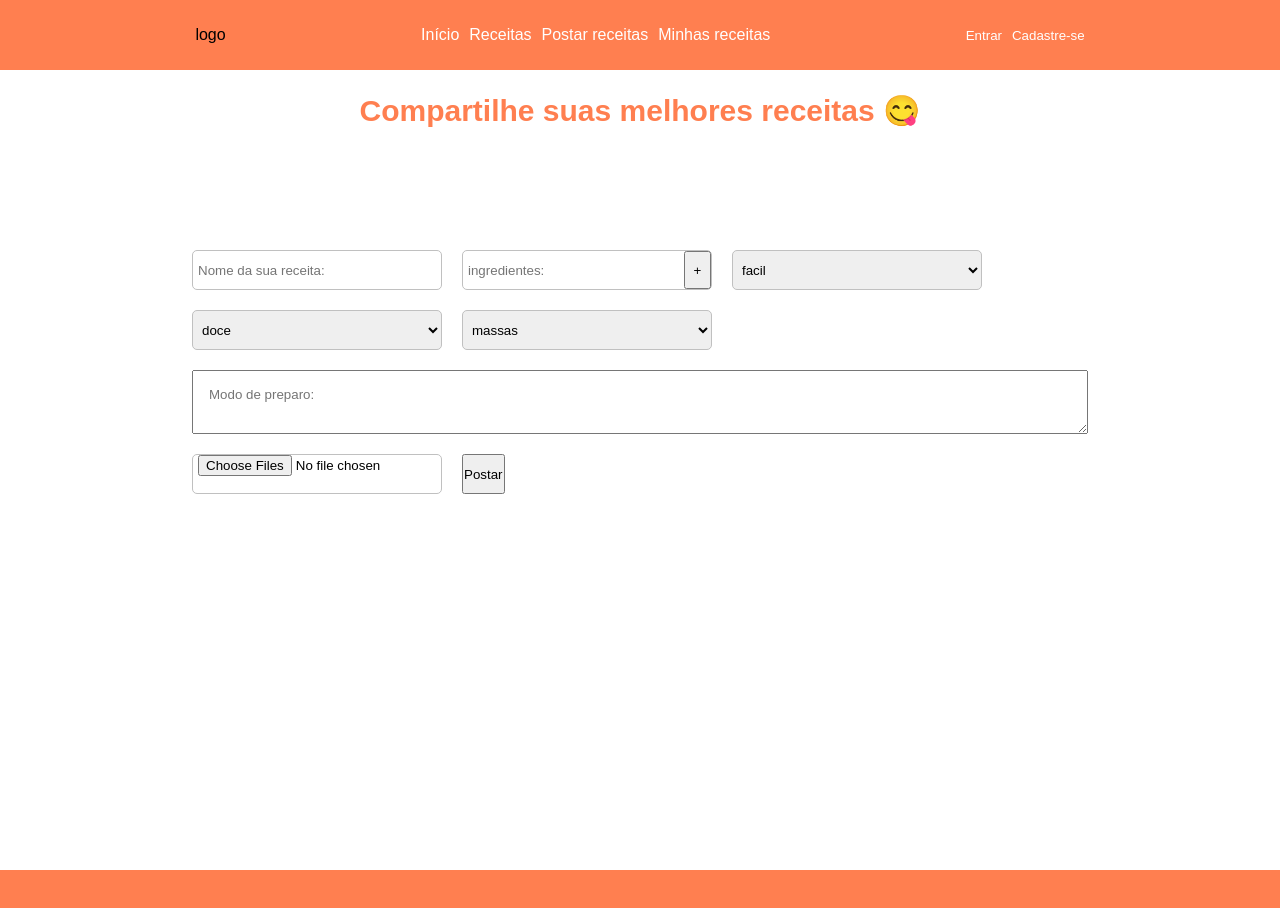
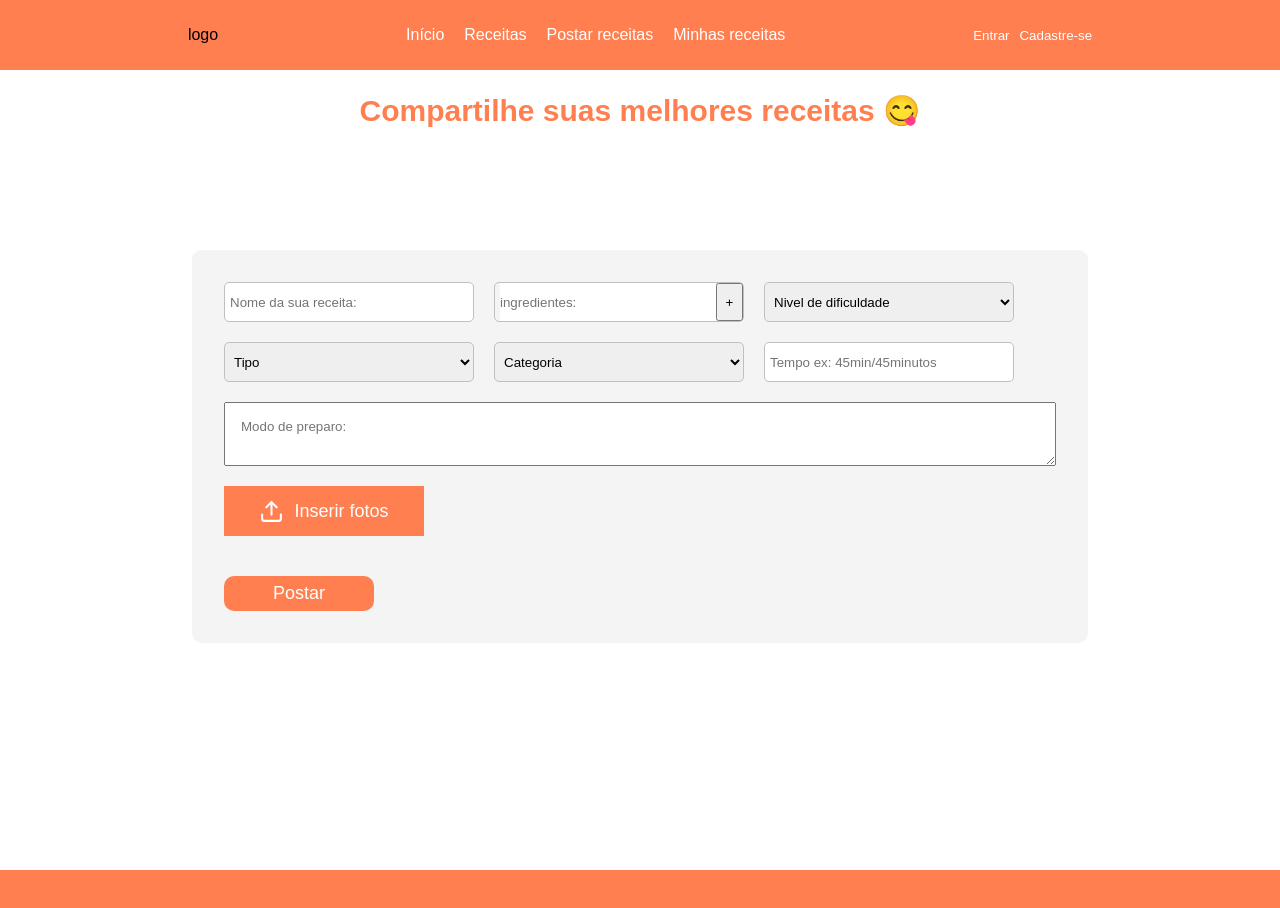
Before and after one commit to alexandre-oliveira-dev/projeto_receitasweb, a React (Create React App) app: page /post in a window 1280 px wide. Shown: the top 908 px of the page. Built offline with nearby package versions, Linux system fonts and the light colour scheme.

Commit message:
inprovements in post

```diff
--- a/src/components/Header/style.css
+++ b/src/components/Header/style.css
@@ -9,7 +9,7 @@
 
 .navbarbtns{
     display: flex;
-    gap: 10px;
+    gap: 20px;
 
 }
 .navbarbtns button{
--- a/src/pages/PostRenevues/index.tsx
+++ b/src/pages/PostRenevues/index.tsx
@@ -5,71 +5,91 @@ import Footer from "../../components/Footer";
 import Title from "../../components/Titles";
 import firebase from "../../services/firebase";
 import { toast } from "react-toastify";
+import { FiUpload } from "react-icons/fi";
+
+type InputFilesType = {
+  name: string;
+};
 
 export default function PostRenevues() {
+  const [ingredientes, setIngrediente] = useState("");
+  const [datauser, setDatauser] = useState<any>();
+  const [dataingredientes, setDatangrediente] = useState<string[]>([]);
+  const [datafiles, setDatafiles] = useState<any>();
+  const [title, setTitle] = useState<string>("");
+  const [nivel, setNivel] = useState<string>("");
+  const [categoria, setCategoria] = useState<string>("");
+  const [tipo, setTipo] = useState<string>("");
+  const [modo, setModo] = useState<string>("");
+  const [load, setLoad] = useState<boolean>(false);
+  const [tempo, setTempo] = useState<string>("");
 
-    const [ingredientes, setIngrediente] = useState('')
-    const [dataingredientes, setDatangrediente] = useState<string[]>([])
-    const [datauser, setDatauser] = useState<any>();
-    const [title, setTitle] = useState<string>('');
-    const [nivel, setNivel] = useState<string>('');
-    const [categoria, setCategoria] = useState<string>('');
-    const [tipo, setTipo] = useState<string>('');
-    const [modo, setModo] = useState<string>('');
-    const [load, setLoad] = useState<boolean>(false);
+
 
   useEffect(() => {
     const userdata = JSON.parse(localStorage.getItem("@receitasweb") as string) || {};
     setDatauser(userdata?.user);
-
   }, []);
 
 
-    async function FilesRegister(files:any){
-      if(!datauser){
+
+  async function FilesRegister(files: any) {
+    if (!datauser) {
       return;
     }
-      setLoad(true)
-      const arquives = files.target.files
-      const arrayfiles = []
+    setLoad(true);
+    const arquives = files.target.files;
+    const arrayfiles = [];
 
-      for(let i =0; i < arquives?.length; i ++){
-         arrayfiles.push(arquives[i])
+    for (let i = 0; i < arquives?.length; i++) {
+      arrayfiles.push(arquives[i]);
+    }
+    if(arrayfiles.length > 2){
+      toast.info('Maximo de 2 fotos!')
+      return;
+    }
+    setDatafiles(arrayfiles);
+
+    arrayfiles.forEach(async (item) => {
+      await firebase
+        .storage()
+        .ref(`/files/${datauser?.uid}`)
+        .child(`${datauser?.uid}-${item.name}`)
+        .put(item)
+        .then(async () => {
+          await firebase
+            .storage()
+            .ref(`/files/${datauser?.uid}`)
+            .child(`${datauser?.uid}-${item.name}`)
+            .getDownloadURL()
+            .then((url) => {
+              let data: [""] = JSON.parse(localStorage.getItem("@files") as any) || [];
+              data.push(url);
+              localStorage.setItem("@files", JSON.stringify(data));
+              setLoad(false);
+            });
+        })
+        .catch((err) => {
+          console.log(err);
+          toast.error("Ops, tente novamente mais tarde!");
+        });
+    });
   }
 
-       arrayfiles.forEach(async(item) =>{
-        await firebase.storage().ref(`/files/${datauser?.uid}`).child(`${datauser?.uid}-${item.name}`).put(item)
-        .then(async()=>{
-          await firebase.storage().ref(`/files/${datauser?.uid}`).child(`${datauser?.uid}-${item.name}`)
-          .getDownloadURL()
-          .then((url) =>{
-           let data:[''] = JSON.parse(localStorage.getItem('@files') as any) || []
-           data.push(url)
-           localStorage.setItem('@files',JSON.stringify(data))
-           setLoad(false)
-          })
-        })
-        .catch((err)=>{
-          console.log(err)
-          toast.error('Ops, tente novamente mais tarde!')
-        })
-       })
-    }
-
-
-    async function handleformrenevues(e: React.FormEvent<HTMLFormElement>){
+  async function handleformrenevues(e: React.FormEvent<HTMLFormElement>) {
     e.preventDefault();
-        if(!datauser){
+    if (!datauser) {
       return;
     }
-        if(!title || !modo || !dataingredientes || !tipo || !categoria || !nivel){
+    if (!title || !modo || !dataingredientes || !tipo || !categoria || !nivel) {
+      toast.info("Preencha todos os campos!");
       return;
     }
 
-        const banners:[''] = JSON.parse(localStorage.getItem('@files') as any) || []
+    const banners: [""] = JSON.parse(localStorage.getItem("@files") as any) || [];
 
     let data = {
-           user:datauser?.uid,
+      user: datauser?.uid,
       created_at: new Date().getDate(),
       title,
       nivel,
@@ -77,23 +97,54 @@ export default function PostRenevues() {
       tipo,
       banners,
       dataingredientes,
-           modo
+      modo,
+      avaliacoes: 0,
+      tempoPreparo: tempo,
+    };
+
+
+    await firebase
+      .firestore()
+      .collection("receitas")
+      .doc(`${datauser?.uid}-${title}`)
+      .set(data)
+      .then(() => {
+        toast.success("Receita criada com sucesso!");
+        localStorage.removeItem("@files");
+      })
+      .catch(() => {
+        toast.error("Ops, tente novamente mais tarde!");
+      });
   }
 
-        await firebase.firestore().collection('receitas').doc(`${datauser?.uid}-${title}`).set(data)
+  async function handleDeletefile(name:string,index:number){
+    await firebase.storage().ref(`/files/${datauser?.uid}`).child(`${datauser?.uid}-${name}`).delete()
     .then(()=>{
-          toast.success('Receita criada com sucesso!')
-          localStorage.removeItem("@files")
+      const newArrayFiles:[''] = datafiles?.filter((item:InputFilesType) => item.name !== name)
+      setDatafiles(newArrayFiles)
+      const localstoragedata:[''] = JSON.parse(localStorage.getItem("@files") as any) || {};
+      const filterLocalstorage = localstoragedata.filter((item:any,ind:number) => ind !== index )
+
+      localStorage.setItem('@files',JSON.stringify(filterLocalstorage))
+
+      if(!newArrayFiles.length){
+         document.getElementById('files')?.setAttribute('type','text')
+         document.getElementById('files')?.setAttribute('type','file')
+        return;
+      }
+
+      toast.success('Foto removida!')
     })
-        .catch(()=>{
-          toast.error('Ops, tente novamente mais tarde!')
+    .catch((err)=>{
+      console.log(err)
+      toast.error('ops, tente novamente mais tarde!')
     })
   }
 
   return (
     <div className="container-post-renevues">
       <Header></Header>
-      <form className="container-form-post"onSubmit={(e)=>handleformrenevues(e)} >
+      <form className="container-form-post" onSubmit={(e) => handleformrenevues(e)}>
         <Title
           color="coral"
           level="600"
@@ -103,7 +154,7 @@ export default function PostRenevues() {
 
         <div className="box-input-form">
           <input
-          onChange={(e)=> setTitle(e.target.value)}
+            onChange={(e) => setTitle(e.target.value)}
             type="text"
             name="title"
             placeholder="Nome da sua receita:"
@@ -117,51 +168,100 @@ export default function PostRenevues() {
               onChange={(e) => setIngrediente(e.target.value)}
               value={ingredientes}
             />
-            <button type="button" onClick={()=>{
-                if(!ingredientes){
+            <button
+              type="button"
+              onClick={() => {
+                if (!ingredientes) {
+                  toast.info('Adicione os ingredientes')
                   return;
                 }
-                setDatangrediente([...dataingredientes,ingredientes])
-                setIngrediente('')
-            }}>+</button>
+                setDatangrediente([...dataingredientes, ingredientes]);
+                setIngrediente("");
+              }}
+            >
+              +
+            </button>
           </div>
-          <select onChange={(e)=> setNivel(e.target.value)} className="inputformrenevues">
-            <option disabled={true}>Nivel de dificuldade</option>
-            <option value={'facil'}>facil</option>
-            <option value={'medio'}>medio</option>
-            <option value={'dificil'}>dificil</option>
+          <select onChange={(e) => setNivel(e.target.value)} className="inputformrenevues">
+            <option style={{fontWeight:"600"}}>Nivel de dificuldade</option>
+            <option value={"facil"}>facil</option>
+            <option value={"medio"}>medio</option>
+            <option value={"dificil"}>dificil</option>
           </select>
-          <select onChange={(e)=> setTipo(e.target.value)} className="inputformrenevues">
-            <option disabled={true}>Tipo</option>
-            <option value={'doce'}>doce</option>
-            <option value={'salgado'}>salgado</option>
+          <select onChange={(e) => setTipo(e.target.value)} className="inputformrenevues">
+            <option style={{fontWeight:"600"}}>Tipo</option>
+            <option value={"doce"}>doce</option>
+            <option value={"salgado"}>salgado</option>
           </select>
-          <select onChange={(e)=> setCategoria(e.target.value)} className="inputformrenevues">
-            <option disabled={true}>Categoria</option>
-            <option value={'massas'}>massas</option>
-            <option value={'carnes'}>carnes</option>
-            <option value={'bebidas'}>bebidas</option>
-            <option value={'sopas'}>sopas</option>
-            <option value={'fitness'}>fitness</option>
-            <option value={'lanches'}>lanches</option>
+          <select onChange={(e) => setCategoria(e.target.value)} className="inputformrenevues">
+            <option style={{fontWeight:"600"}}>Categoria</option>
+            <option value={"massas"}>massas</option>
+            <option value={"carnes"}>carnes</option>
+            <option value={"bebidas"}>bebidas</option>
+            <option value={"sopas"}>sopas</option>
+            <option value={"fitness"}>fitness</option>
+            <option value={"lanches"}>lanches</option>
           </select>
-            { dataingredientes.length > 0 && dataingredientes.map((item,index) => {
-            return(
-                <p key={index} className="ingrediente-tag">{item}
-                <button disabled={load} type="button" style={{background:"none",color:"#fff",border:"0",marginLeft:'10px'}} onClick={()=>{
-                    setDatangrediente(dataingredientes.filter(ing => ing !== item))
-                }}>x</button></p>
-            )
+          <input
+            onChange={(e) => setTempo(e.target.value)}
+            className="inputformrenevues"
+            placeholder="Tempo ex: 45min/45minutos "
+          ></input>
+          {dataingredientes.length > 0 &&
+            dataingredientes.map((item, index) => {
+              return (
+                <p key={index} className="ingrediente-tag">
+                  {item}
+                  <button
+                    disabled={load}
+                    type="button"
+                    style={{ background: "none", color: "#fff", border: "0", marginLeft: "10px" }}
+                    onClick={() => {
+                      setDatangrediente(dataingredientes.filter((ing) => ing !== item));
+                    }}
+                  >
+                    x
+                  </button>
+                </p>
+              );
             })}
           <textarea
             name="preparo"
             placeholder="Modo de preparo: "
             style={{ width: "100%", padding: "1rem", outline: "none" }}
-            onChange={(e)=> setModo(e.target.value)}
+            onChange={(e) => setModo(e.target.value)}
           ></textarea>
+          <div className="box-input-file">
             <input
-          onChange={(e)=> FilesRegister(e)} type="file" multiple={true} max={2} className="inputformrenevues"></input>
-          <button type="submit">Postar</button>
+              id="files"
+              onChange={(e) => FilesRegister(e)}
+              type="file"
+              multiple={true}
+              max={2}
+            ></input>
+            <div className="input-false">
+              <FiUpload size={25}></FiUpload>
+              <p>Inserir fotos</p>
+            </div>
+          </div>
+          <div className="box-list-files">
+            {datafiles?.map((item: InputFilesType, index: number) => {
+              return (
+                <span
+                  style={{
+                    padding: "5px",
+                    background: "coral",
+                    color: "#fff",
+                    width: "max-content",
+                  }}
+                  key={index}
+                >
+                  {item.name} <button type="button" onClick={()=>handleDeletefile(item.name,index)}>X</button>
+                </span>
+              );
+            })}
+          </div>
+          <button id="btnpost" type="submit">Postar</button>
         </div>
       </form>
       <Footer></Footer>
--- a/src/pages/PostRenevues/style.css
+++ b/src/pages/PostRenevues/style.css
@@ -15,6 +15,9 @@
     gap: 20px;
     flex-wrap: wrap;
     margin-top: 100px;
+    padding: 2rem;
+    background-color: rgb(244, 244, 244);
+    border-radius: 10px;
 }
 .inputformrenevues ,.inputformringredientes{
     width: 250px;
@@ -42,3 +45,52 @@
     border-radius: 10px;
     color: #fff;
 }
+
+.box-input-file{
+    position: relative;
+    width: 200px;
+    height: 50px;
+    display: flex;
+    justify-content: center;
+    align-items: center;
+
+}
+.box-input-file input{
+    height: 100%;
+    width: 100%;
+}
+.input-false{
+    width: 100%;
+    height: 100%;
+    position: absolute;
+    background-color: coral;
+    display: flex;
+    justify-content: center;
+    align-items: center;
+    pointer-events: none;
+    text-align: center;
+    font-size: 18px;
+    color: #fff;
+    gap: 10px;
+}
+
+.box-list-files{
+    width: 100%;
+    display: flex;
+    flex-direction: column;
+    gap: 10px;
+}
+
+#btnpost{
+    width: 150px;
+    height: 35px;
+    background-color: coral;
+    color: #fff;
+    font-size: 18px;
+    border: 0;
+    border-radius: 10px;
+    transition: 0.3s ease;
+}
+#btnpost:hover{
+    background-color: rgb(190, 96, 61);
+}
```
Also changed, not shown: src/pages/Cadastro-Login/style.css (+7 -23 lines). Lines whose indentation alone changed are shown as unchanged.
